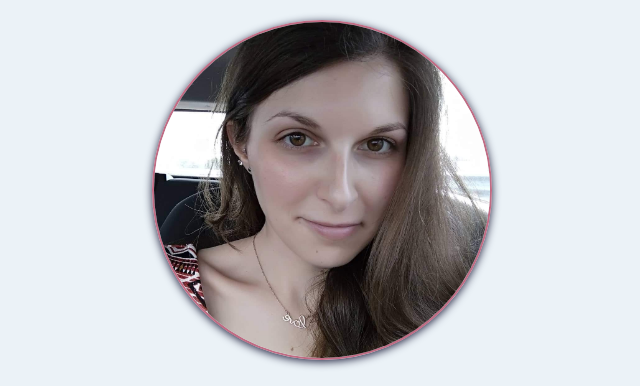
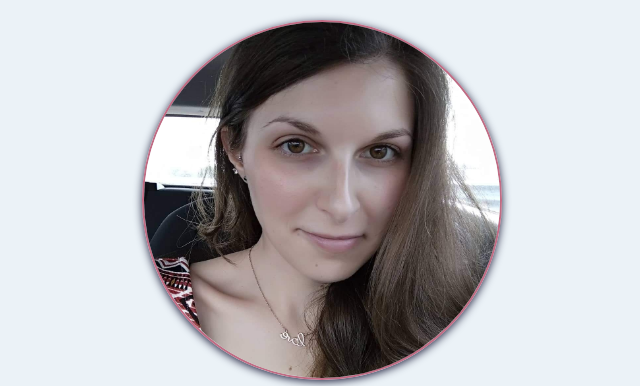
Before and after one commit to Tussis88/LinkTreeFra, a plain HTML site: page index.html in a window 768 px wide. Shown: the top 386 px of the page, without its empty margins (62-702 px from the left). Drawn offline with nearby package versions, Linux system fonts and the light colour scheme.

Commit message:
Update styles.css

```diff
--- a/styles.css
+++ b/styles.css
@@ -126,8 +126,8 @@ header>p {
     }
 
     header>img {
-        width: 14em;
-        height: 14em;
+        width: 50%;
+        height: 50%;
     }
 
     .card {
```
